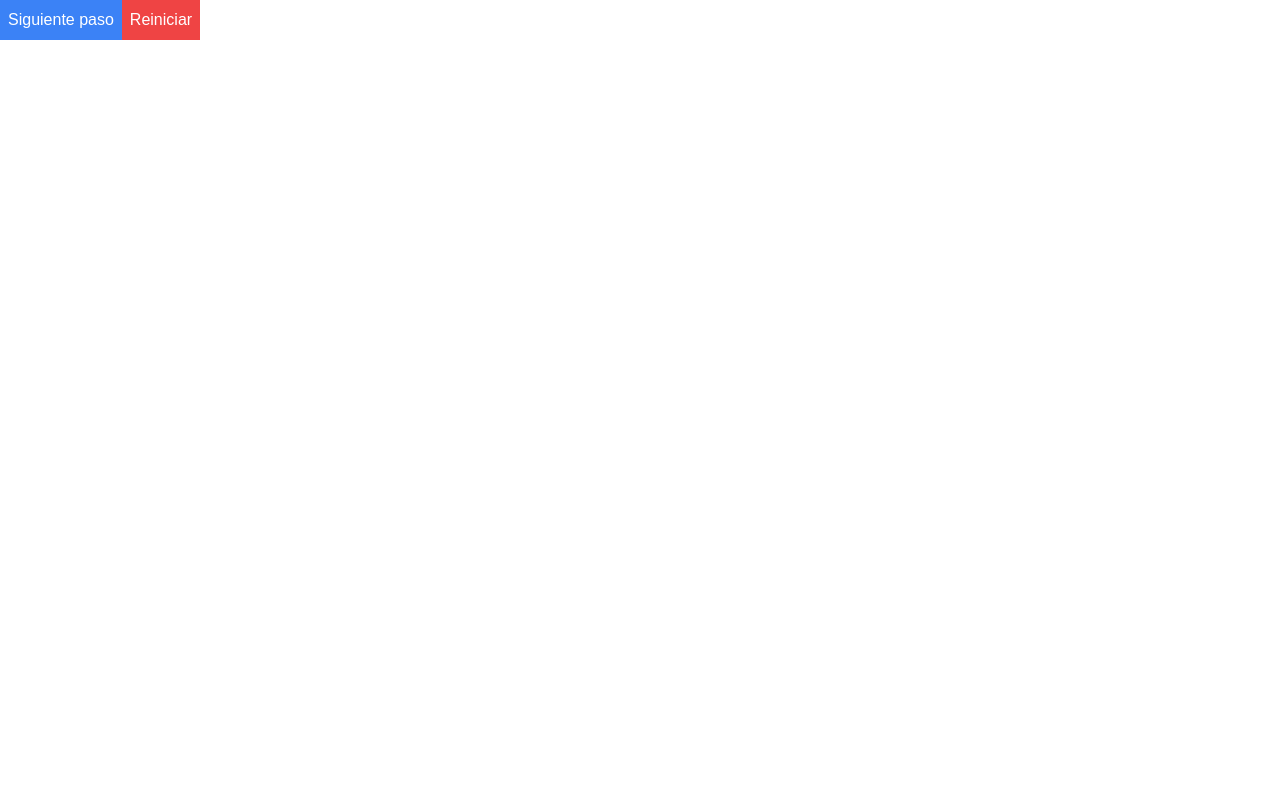
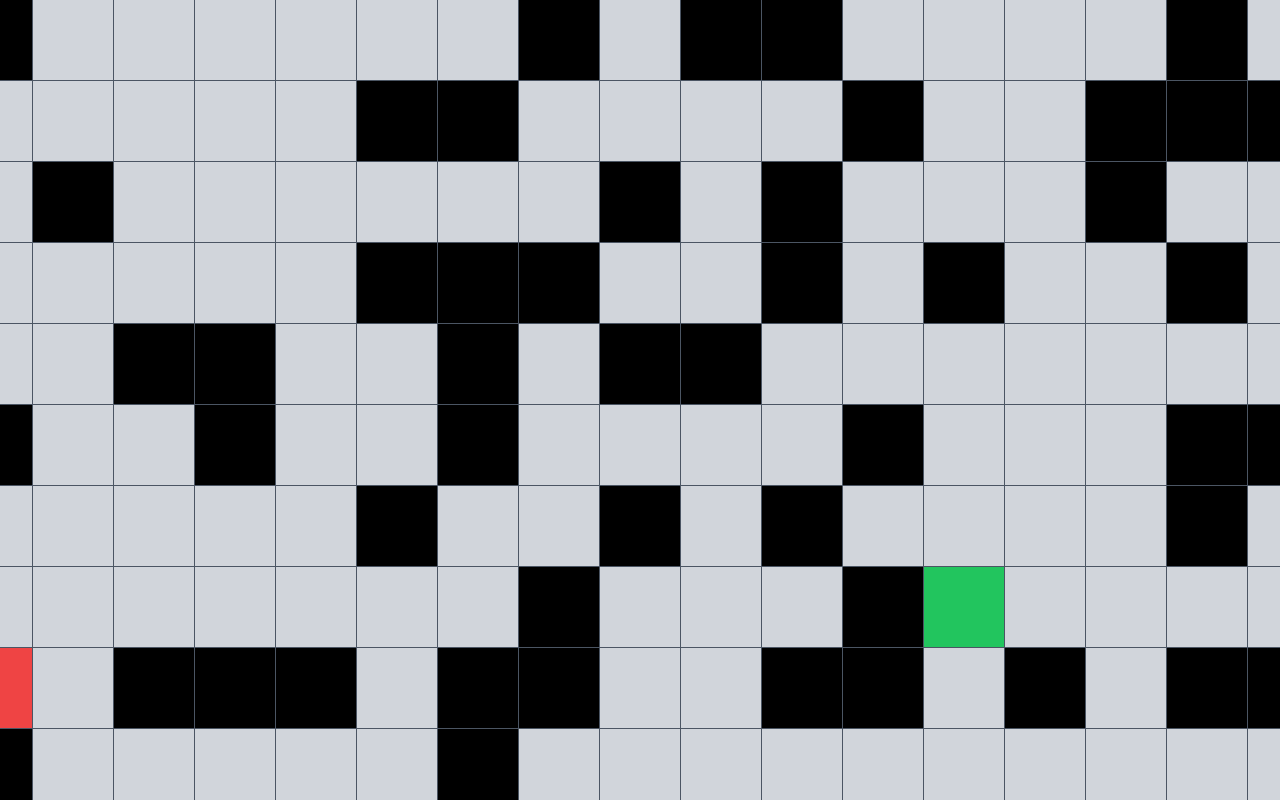
Before and after one commit to Onzebol/algorimo-a-estrella, a Next.js app: page / in a window 1280 px wide. Shown: the top 800 px of the page. Built offline with nearby package versions, Linux system fonts and the light colour scheme.

Commit message:
Actualizar lógica de generación de mapas y optimizar visualización de celdas

```diff
--- a/app/page.tsx
+++ b/app/page.tsx
@@ -2,70 +2,98 @@
 
 import Tablero from "@/components/tablero";
 import Nodo from "@/models/nodo";
-import { useState } from "react";
+import { useEffect, useState } from "react";
 
-const filas = 20;
-const columnas = 20;
-const obstaculos = 150;
-let mapaInicial: Nodo[][] = [];
+let mapaActual: Nodo[][] = [];
 let inicio = { fila: 0, columna: 0 };
 let fin = { fila: 0, columna: 0 };
 
 let listaAbierta: Nodo[] = [];
 let listaCerrada: Nodo[] = [];
 
-function ruta(nodo: Nodo){
+const filas = 12;
+const columnas = 23;
+const obstaculos = 75;
+
+const generarMapa = (): Nodo[][] => {
+  const mapa: Nodo[][] = [];
+  for (let i = 0; i < filas; i++) {
+    const fila: Nodo[] = [];
+    for (let j = 0; j < columnas; j++) {
+      fila.push(new Nodo(i, j, 0, 0, 0, 0, 0, 0));
+    }
+    mapa.push(fila);
+  }
+  return mapa;
+};
+
+const generarObstaculos = (mapa: Nodo[][]): Nodo[][] => {
+  let obstaculosGenerados = 0;
+  while (obstaculosGenerados < obstaculos) {
+    const fila = Math.floor(Math.random() * filas);
+    const columna = Math.floor(Math.random() * columnas);
+    if (mapa[fila][columna].tipo === 0) {
+      mapa[fila][columna].tipo = 3;
+      obstaculosGenerados++;
+    }
+  }
+
+  return mapa;
+};
+
+
+
+const ruta = (nodo: Nodo) => {
   nodo.tipo = 5;
-  if(nodo.anterior != null){
+  if (nodo.anterior != null) {
     ruta(nodo.anterior);
   }
-}
+};
 
 export default function Home() {
   const [mapa, setMapa] = useState<Nodo[][]>([]);
 
-  function generarMapa() {
-    mapaInicial = [];
+  useEffect(() => {
+    console.log('useEffect');
+    nuevoMapa();
+  }, []);
 
-    for (let i = 0; i < filas; i++) {
-      const fila = [];
-      for (let j = 0; j < columnas; j++) {
-        fila.push(new Nodo(i, j, 0, 0, 0, 0, 0, 0));
-      }
-      mapaInicial.push(fila);
-    }
-
-
-
-    inicio = {fila: Math.ceil(Math.random() * filas - 1), columna: Math.ceil(Math.random() * columnas - 1)};
-    do {
-      fin = {fila: Math.ceil(Math.random() * filas - 1), columna: Math.ceil(Math.random() * columnas - 1)};
-    } while (inicio.fila == fin.fila && inicio.columna == fin.columna);
-
-    mapaInicial[inicio.fila][inicio.columna].tipo = 1;
-    mapaInicial[inicio.fila][inicio.columna].anterior = null;
-
-    mapaInicial[fin.fila][fin.columna].tipo = 2;
-
-    for (let i = 0; i < obstaculos; i++) {
-      const fila = Math.floor(Math.random() * filas);
-      const columna = Math.floor(Math.random() * columnas);
-      if (mapaInicial[fila][columna].tipo == 0) {
-        mapaInicial[fila][columna].tipo = 3;
-      } else {
-        i--;
+  const limpiarMapa = (): void => {
+    for (const fila of mapaActual) {
+      for (const nodo of fila) {
+        if (nodo.tipo == 0 || nodo.tipo == 4 || nodo.tipo == 5) {
+          nodo.g = 0;
+          nodo.h = 0;
+          nodo.f = 0;
+          nodo.anterior = null;
+          nodo.tipo = 0;
+        }
       }
     }
-
     listaAbierta = [];
     listaCerrada = [];
 
-    listaAbierta.push(mapaInicial[inicio.fila][inicio.columna]);
+    listaAbierta.push(mapaActual[inicio.fila][inicio.columna]);
 
-    setMapa([...mapaInicial]);
+    setMapa([...mapaActual]);
   }
 
-  function calcular(){
+  function buscarRuta() {
+    limpiarMapa();
+    calcular();
+  }
+
+  function buscarRutaRapido() {
+    limpiarMapa();
+    calcular(50);
+  }
+
+  function buscarRutaLento() {
+    limpiarMapa();
+    calcular(500);
+  }
+
+  function calcular(espera: number = 0) {
     if(listaAbierta.length == 0){
       return;
     }
@@ -77,9 +105,7 @@ export default function Home() {
     if (nodoActual.tipo == 0){
       nodoActual.tipo = 4;
     }
-    console.log(nodoActual);
     listaCerrada.push(nodoActual);
-
 
     const vecinos = [];
 
@@ -157,20 +183,48 @@ export default function Home() {
 
     listaAbierta.sort((a, b) => a.f - b.f);
 
-
-
     setMapa([...mapa]);
 
-    setTimeout(calcular, 1);
+    if (espera > 0) {
+      setTimeout(() => calcular(espera), espera);
+    } else {
+      calcular();
+    }
+  }
+
+  function nuevoMapa() {
+    mapaActual = generarMapa();
+    console.log(mapaActual);
+
+    inicio = {fila: Math.ceil(Math.random() * filas - 1), columna: Math.ceil(Math.random() * columnas - 1)};
+    do {
+      fin = {fila: Math.ceil(Math.random() * filas - 1), columna: Math.ceil(Math.random() * columnas - 1)};
+    } while (inicio.fila == fin.fila && inicio.columna == fin.columna);
+
+    mapaActual[inicio.fila][inicio.columna].tipo = 1;
+    mapaActual[inicio.fila][inicio.columna].anterior = null;
+
+    mapaActual[fin.fila][fin.columna].tipo = 2;
+
+    const mapaConObstaculos = generarObstaculos(mapaActual);
+
+    listaAbierta = [];
+    listaCerrada = [];
+
+    listaAbierta.push(mapaActual[inicio.fila][inicio.columna]);
+
+    setMapa(mapaConObstaculos);
   }
 
   return (
     <>
-    <div className="overflow-auto">
-      <Tablero mapa={mapa}/>
+      <div className="overflow-auto">
+        <Tablero mapa={mapa}/>
       </div>
-      <button className="bg-blue-500 text-white p-2" onClick={calcular}>Siguiente paso</button>
-      <button className="bg-red-500 text-white p-2" onClick={generarMapa}>Reiniciar</button>
+      <button className="bg-blue-500 text-white p-2" onClick={buscarRuta}>Buscar ruta</button>
+      <button className="bg-blue-500 text-white p-2" onClick={buscarRutaRapido}>Buscar ruta rapido</button>
+      <button className="bg-blue-500 text-white p-2" onClick={buscarRutaLento}>Buscar ruta despacio</button>
+      <button className="bg-red-500 text-white p-2" onClick={nuevoMapa}>Nuevo mapa</button>
     </>
   );
 }
--- a/components/celda.tsx
+++ b/components/celda.tsx
@@ -21,14 +21,18 @@ const Celda: React.FC<CeldaProps> = ({ nodo }) => {
 
     const color = getColor(nodo.tipo);
 
-    const renderFlecha = (flecha: number) => (
-        <div className={nodo.flecha === flecha ? 'bg-red-500' : ''}></div>
-    );
-
     return (
         <div className='relative w-20 h-20'>
             <div className={`w-20 h-20 text-[8px] place-content-between grid grid-cols-3 grid-rows-3 ${color}`}>
-                {Array.from({ length: 9 }, (_, i) => renderFlecha(i + 1))}
+                <div className={nodo.flecha == 1 ? 'bg-red-500' : ''}></div>
+                <div className={nodo.flecha == 2 ? 'bg-red-500' : ''}></div>
+                <div className={nodo.flecha == 3 ? 'bg-red-500' : ''}></div>
+                <div className={nodo.flecha == 4 ? 'bg-red-500' : ''}></div>
+                <div className={nodo.flecha == 5 ? 'bg-red-500' : ''}></div>
+                <div className={nodo.flecha == 6 ? 'bg-red-500' : ''}></div>
+                <div className={nodo.flecha == 7 ? 'bg-red-500' : ''}></div>
+                <div className={nodo.flecha == 8 ? 'bg-red-500' : ''}></div>
+                <div className={nodo.flecha == 9 ? 'bg-red-500' : ''}></div>
             </div>
             {nodo.tipo !== 3 && (
                 <div className='w-10 h-10 flex flex-wrap absolute top-5 left-5'>
--- a/components/tablero.tsx
+++ b/components/tablero.tsx
@@ -10,10 +10,10 @@ interface TableroProps {
 
   const Tablero: React.FC<TableroProps> = ({mapa}) => {
       return (
-        <div className={"flex flex-wrap gap-[1px] w-[" + (mapa[0]?.length*80 + (mapa[0]?.length-1)*1) + "px] bg-black"}>
-          {mapa.map((element, x) => (
-            element.map((n, y) => (
-              <Celda key={`${x}-${y}`} nodo={n} />
+        <div style={{ gridTemplateColumns: `repeat(${mapa[0] ? mapa[0].length : 1}, 80px)`}} className={`grid justify-center align-middle gap-[1px] bg-gray-600`}>
+          {mapa.map((fila, i) => (
+            fila.map((nodo, j) => (
+              <Celda key={i + '-' + j} nodo={nodo} />
             ))
           ))}
         </div>
```
